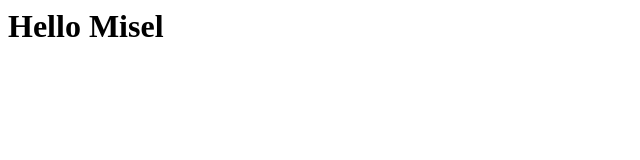
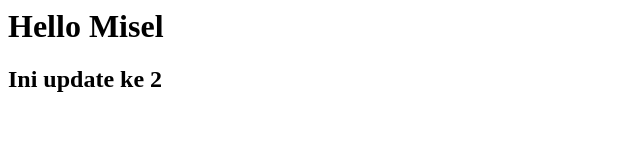
Before and after one commit to MiselAja/miselaja.github.io, a plain HTML site: page index.html in a window 1280 px wide. Shown: the whole page, without its empty margins (0-640 px from the left). Drawn offline with Linux system fonts and the light colour scheme.

Commit message:
update ke 2

```diff
--- a/index.html
+++ b/index.html
@@ -6,5 +6,6 @@
 </head>
 <body>
     <h1>Hello Misel</h1>
+    <h2>Ini update ke 2</h2>
 </body>
 </html>
```
